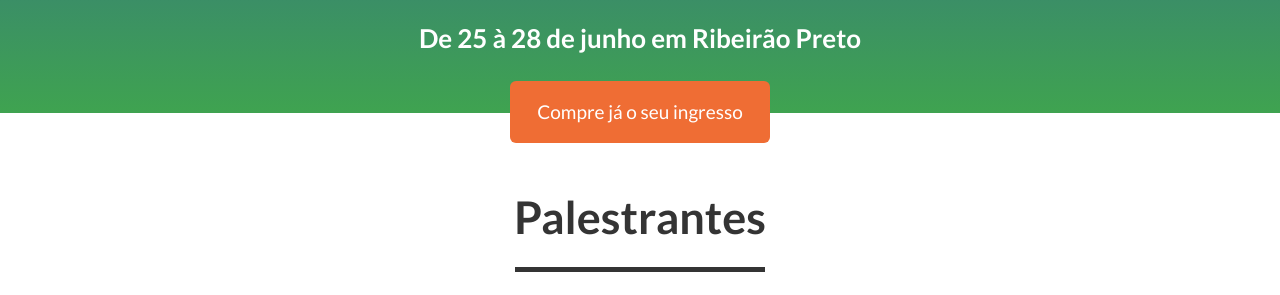
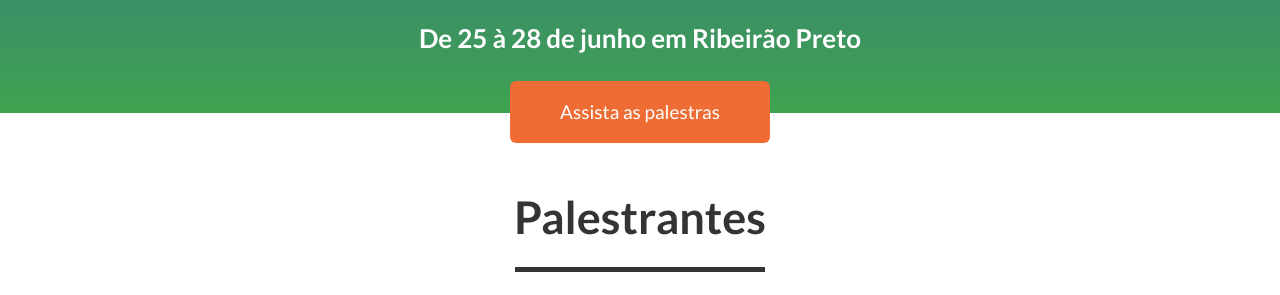
Before and after one commit to grupyrp/caipyra-2016, a Jekyll site: the page built from index.html, in a window 1280 px wide and 900 px high. Shown: the part 414-709 px from the top of the window. Built offline with Jekyll 4.4.1, drawn with Linux system fonts in a browser that asks for light colours.

Commit message:
Changes buy tickets btn to watch talks and links it to youtube channel

```diff
--- a/_includes/header.html
+++ b/_includes/header.html
@@ -8,8 +8,8 @@
                         <span class="skills color-yellow">{{ site.skills }}</span>
                         <h3>{{ site.date }}</h3>
                     </div>
-                    <a href="https://www.eventbrite.com.br/e/caipyra-2016-tickets-23023397602?aff=es2" class="btn btn-lg btn-buy btn-default">
-                        Compre já o seu ingresso
+                    <a href="https://www.youtube.com/watch?v=-FDJjk-suAg&list=PLBjt_SB_zYpEQrxVKl3GYYKyl_qc8vR58" class="btn btn-lg btn-buy btn-default">
+                        Assista as palestras
                     </a>
                 </div>
             </div>
```
